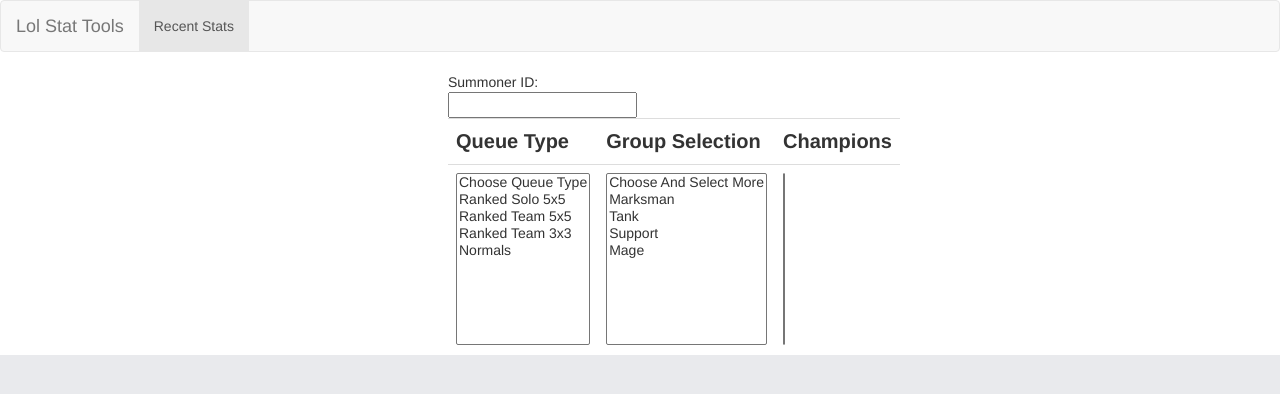
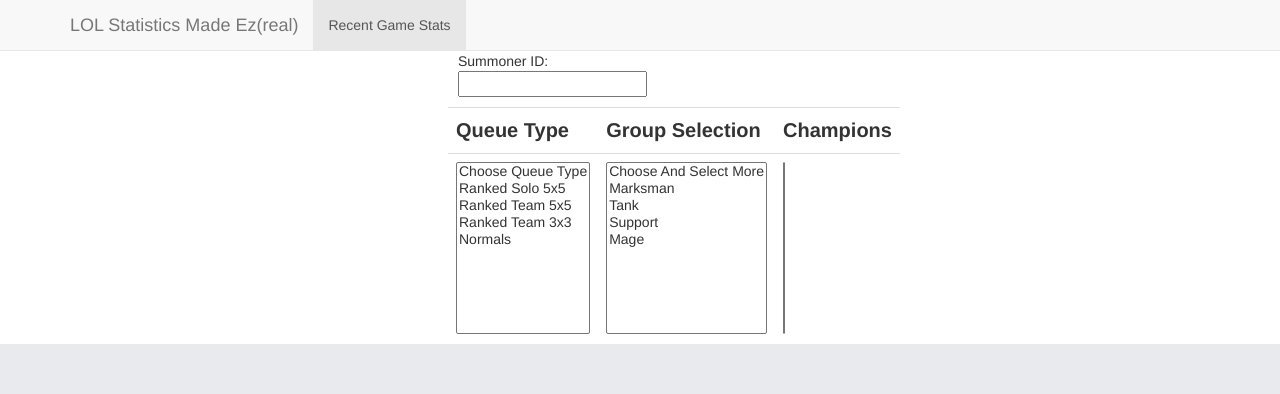
Before and after one commit to KPDerosh/LolStatTools.com, a PHP site: page / in a window 1280 px wide. Shown: the top 394 px of the page. Run offline with PHP 8.4, Linux system fonts and the light colour scheme; some libraries are stand-ins or nearby versions.

Commit message:
Last Night Commit

```diff
--- a/css/leagueoflegendsmain.css
+++ b/css/leagueoflegendsmain.css
@@ -36,6 +36,7 @@
     width:30%;
     float:none;
     margin: auto;
+    margin-top: 51px;
 }
 #statsContainer{
     position:relative;
--- a/index.html
+++ b/index.html
@@ -13,29 +13,27 @@
 </head>
 
 <body>
-    <nav class="navbar navbar-default">
-        <div class="container-fluid">
-            <!-- Brand and toggle get grouped for better mobile display -->
+    <nav class="navbar navbar-default navbar-fixed-top">
+      <div class="container">
         <div class="navbar-header">
-                <button type="button" class="navbar-toggle collapsed" data-toggle="collapse" data-target="#bs-example-navbar-collapse-1">
+          <button type="button" class="navbar-toggle collapsed" data-toggle="collapse" data-target="#navbar" aria-expanded="false" aria-controls="navbar">
             <span class="sr-only">Toggle navigation</span>
             <span class="icon-bar"></span>
             <span class="icon-bar"></span>
             <span class="icon-bar"></span>
           </button>
-                <a class="navbar-brand" href="#">Lol Stat Tools</a>
+          <a class="navbar-brand" href="#">LOL Statistics Made Ez(real)</a>
         </div>
-            <!-- Collect the nav links, forms, and other content for toggling -->
-            <div class="collapse navbar-collapse" id="bs-example-navbar-collapse-1">
+        <div id="navbar" class="navbar-collapse collapse">
           <ul class="nav navbar-nav">
-                <li class="active"><a href="#">Recent Stats <span class="sr-only">(current)</span></a></li>
+            <li class="active"><a href="#">Recent Game Stats</a></li>
           </ul>
-            </div><!-- /.navbar-collapse -->
-        </div><!-- /.container-fluid -->
+        </div><!--/.nav-collapse -->
+      </div>
     </nav>
     <!-- Filter champs with this container!-->
     <div id="champSelectContainer">
-        <div id="LOLStatsFormDiv" >
+        <div id="LOLStatsFormDiv" style="margin:10px;" >
             <div id="recentGamesLegend">Summoner ID:</div>
             <input type=text id="summonerName" type="submit"  onKeyDown="if(event.keyCode==13) getStats();">
         </div>
```
Lines whose indentation alone changed are shown as unchanged.
